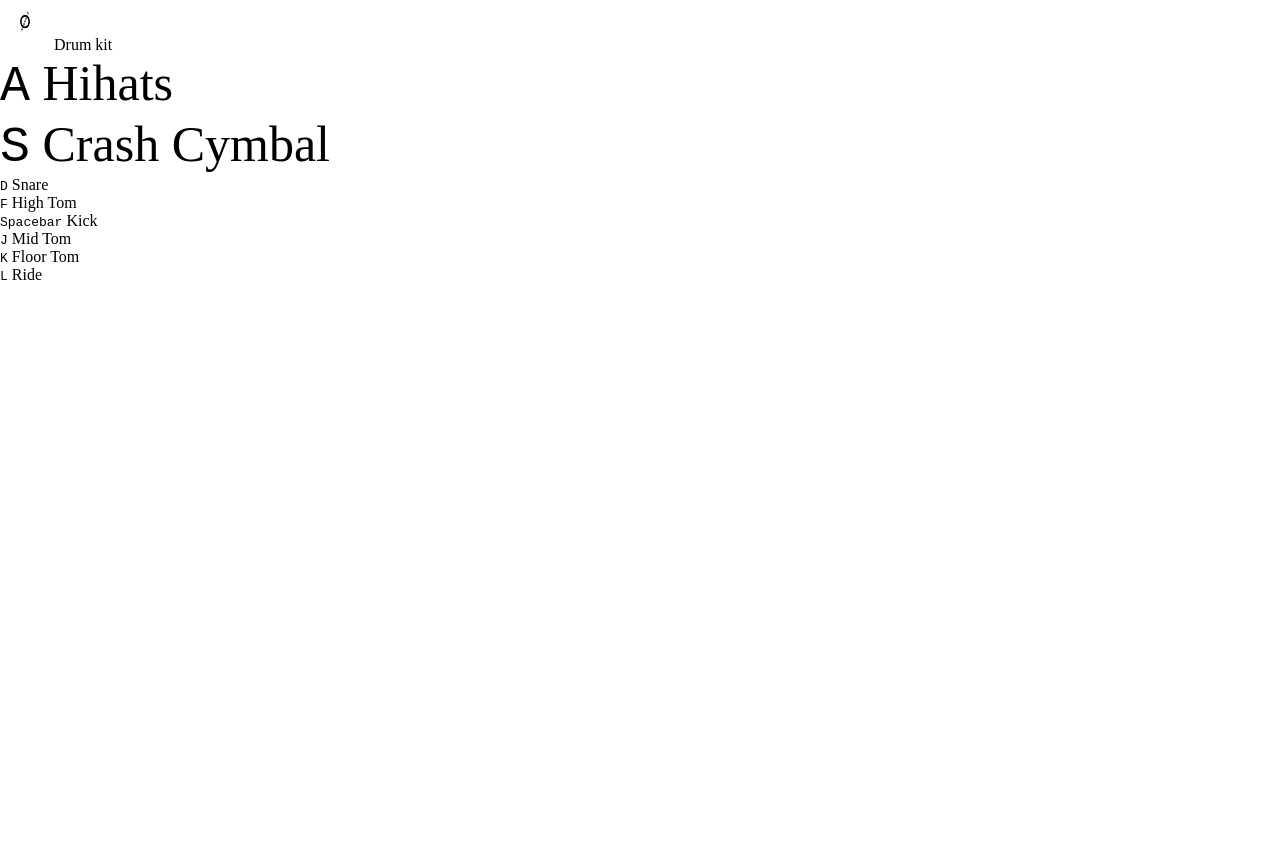
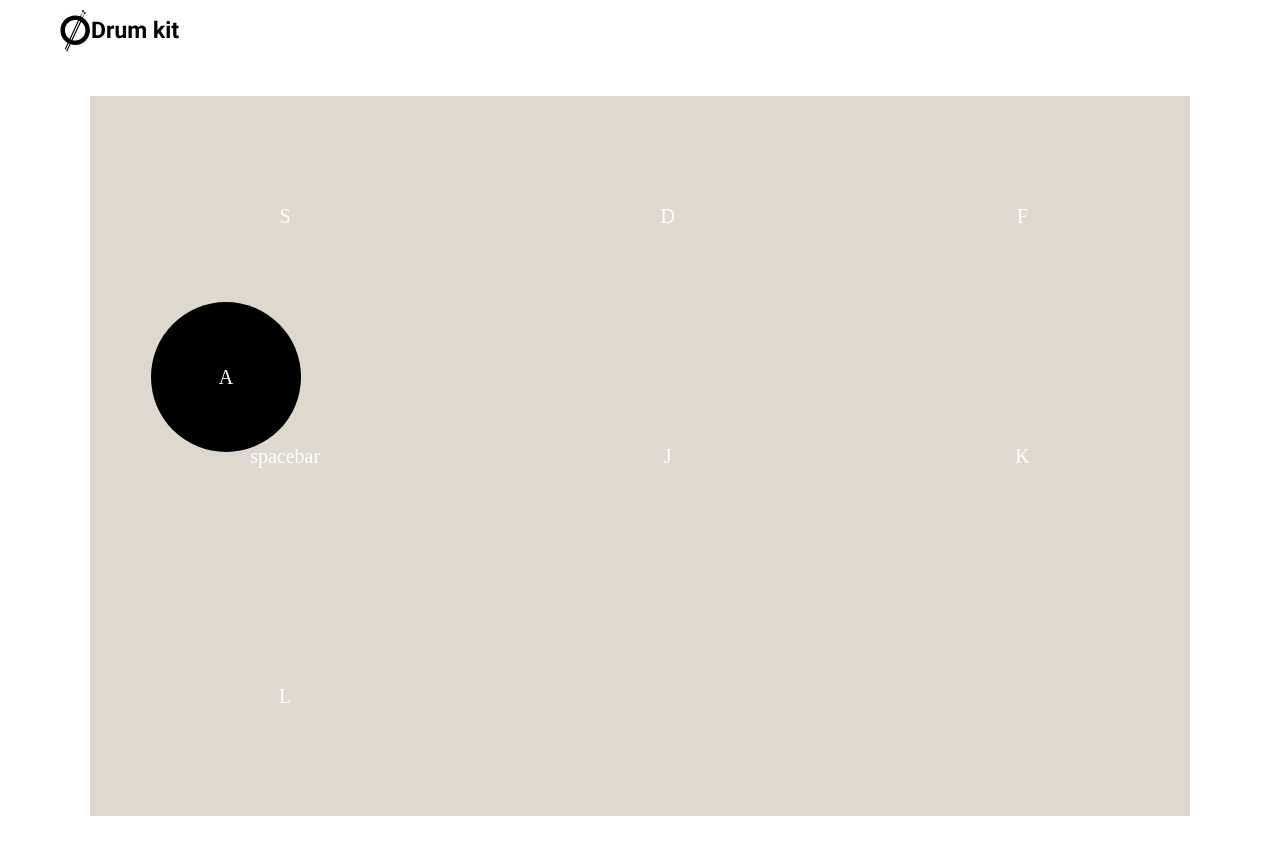
Before and after one commit to newtonfav/Drum-kit, a plain HTML site: page index.html in a window 1280 px wide. Before the commit the page ends 800 px from the top, so only its background shows below. Drawn offline with Linux system fonts and the light colour scheme.

Commit message:
added some styles

```diff
--- a/index.html
+++ b/index.html
@@ -10,50 +10,59 @@
 </head>
     <body>
         <div class="logo">
-            <img src="images/drum-kit.png" alt="drum-kit" width="50" height="50">
-            Drum kit
+            <img src="images/logo.svg" alt="logo">
         </div>
 
-        <div class="keys">
-            <div data-key="KeyA" class="key">
-                <kbd>A</kbd>
-                <span class="sound">Hihats</span>
+
+        <div class="drum-set">
+            <div class="circle hihats">
+                <div class="key">
+                  A
+                </div>
             </div>
 
-            <div data-key="KeyS" class="key">
-                <kbd>S</kbd>
-                <span class="sound">Crash Cymbal</span>
+            <div class="circle crash-cymbal">
+                <div class="key">
+                    S
+                </div>
             </div>
 
-            </div><div data-key="KeyD" class="key">
-                <kbd>D</kbd>
-                <span class="sound">Snare</span>
+            <div class="circle snare">
+                <div class="key">
+                    D
+                </div>
             </div>
 
-            <div data-key="KeyF" class="key">
-                <kbd>F</kbd>
-                <span class="sound">High Tom</span>
+            <div class="circle high-tom">
+                <div class="key">
+                    F
+                </div>
             </div>
 
-            <div data-key="Space" class="key">
-                <kbd>Spacebar</kbd>
-                <span class="sound">Kick</span>
+            <div class="circle kick">
+                <div class="key">
+                    spacebar
+                </div>
             </div>
 
-            <div data-key="KeyJ" class="key">
-                <kbd>J</kbd>
-                <span class="sound">Mid Tom</span>
+            <div class="circle mid-tom">
+                <div class="key">
+                    J
+                </div>
             </div>
 
-            <div data-key="KeyK" class="key">
-                <kbd>K</kbd>
-                <span class="sound">Floor Tom</span>
+            <div class="circle floor-tom">
+                <div class="key">
+                    K
+                </div>
             </div>
 
-            <div data-key="KeyL" class="key">
-                <kbd>L</kbd>
-                <span class="sound">Ride</span>
+            <div class="circle ride">
+                <div class="key">
+                    L
+                </div>
             </div>
+
         </div>
 
         <audio data-key="KeyJ" src="sounds/mid-tom.wav"></audio>
--- a/styles.css
+++ b/styles.css
@@ -1,8 +1,55 @@
-body {
-    padding: 0;
+* {
+    box-sizing: border-box;
     margin: 0;
 }
 
-.keys {
-    font-size: 50px;
+body {
+    background-color: white;
+    margin: 0 50px;
 }
+
+.logo {
+    margin: 10px;
+}
+
+
+/*********** Drum kit ***********/
+.drum-set {
+    margin: 40px;
+    height: 720px;
+    background-color: rgb(222, 216, 206);
+    position: relative;
+    display: grid;
+    display: grid;
+    column-gap: 20px;
+    grid-template-columns: auto auto auto;
+    font-size: 20px;
+}
+
+/*
+.circle {
+    height: 100px;
+    width: 100px;
+    background-color: black;
+    border-radius: 50%;
+    margin: 50px;
+} */
+
+.hihats {
+    position: absolute;
+    right: 79.92%;
+    top: 27.2%;
+    height: 150px;
+    width: 150px;
+    background-color: black;
+    border-radius: 50%;
+    margin: 10px;
+}
+.key {
+    color: white;
+    text-align: center;
+    top: 50%;
+    position: relative;
+    font-size: 1em;
+    transform: translateY(-50%)
+}
```
Also changed, not shown: images/drum-kit.png (deleted), images/logo.svg (added).
